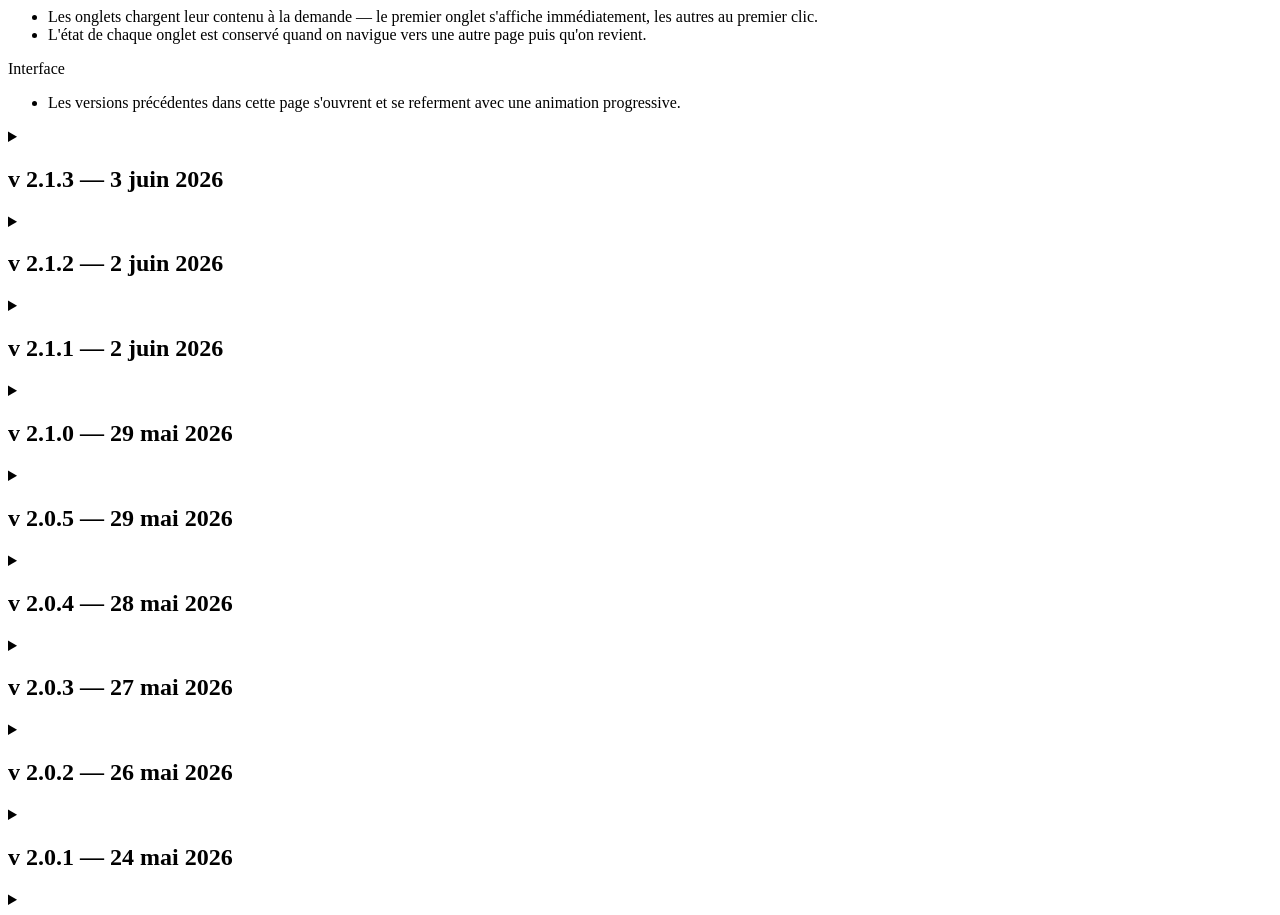
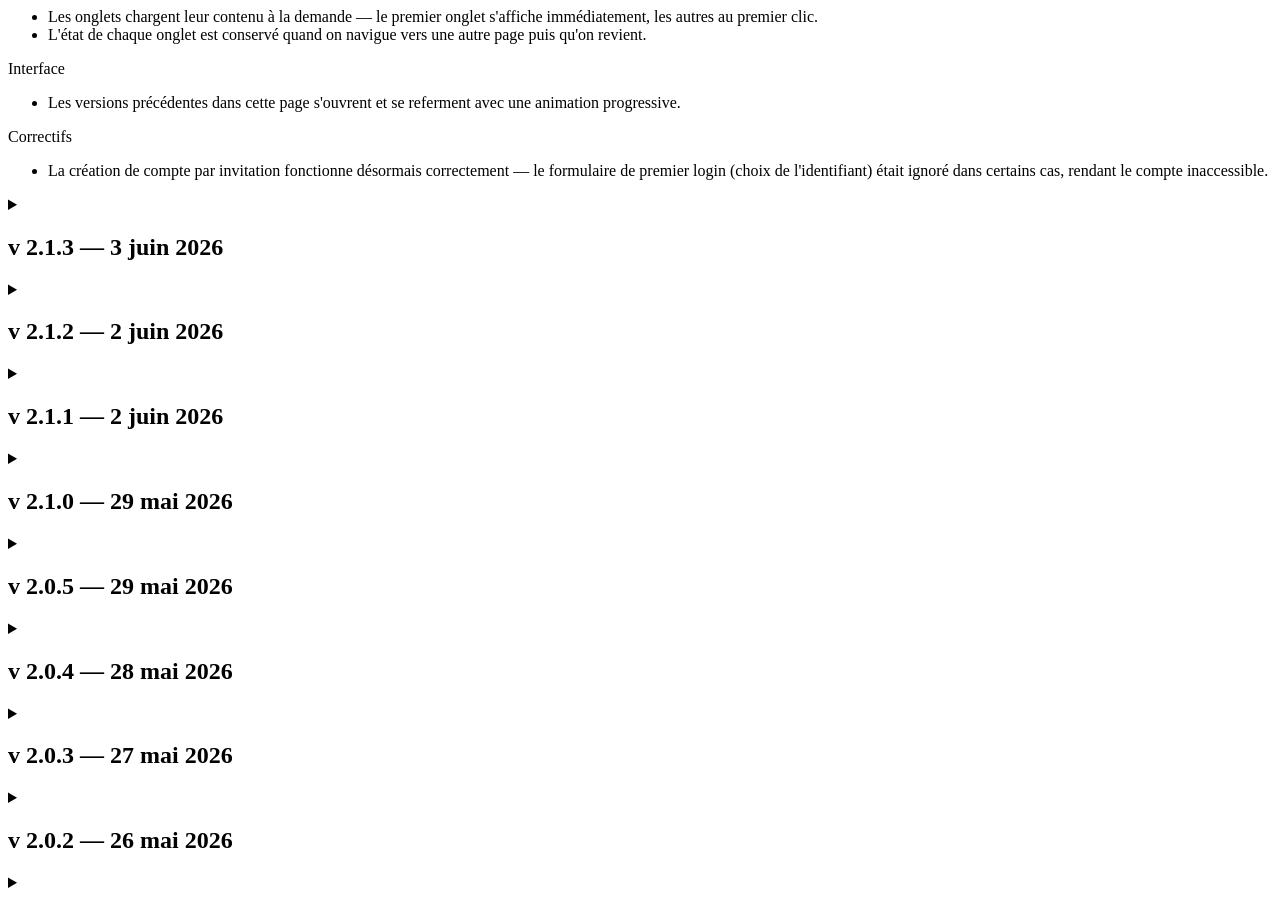
Before and after one commit to Sietch-Tabr/strapontin, a Vue app in the folder front/: page /changelog in a window 1280 px wide. Shown: the part 840-1755 px from the top of the page. Built offline with nearby package versions, Linux system fonts and the light colour scheme; no server answers.

Commit message:
docs: changelog v2.2.0 correctif invitation

```diff
--- a/front/src/pages/ChangelogPage.vue
+++ b/front/src/pages/ChangelogPage.vue
@@ -29,6 +29,12 @@
             <p class="changelog-categorie">Interface</p>
             <ul>
               <li>Les versions précédentes dans cette page s'ouvrent et se referment avec une animation progressive.</li>
+            </ul>
+          </div>
+          <div>
+            <p class="changelog-categorie">Correctifs</p>
+            <ul>
+              <li>La création de compte par invitation fonctionne désormais correctement — le formulaire de premier login (choix de l'identifiant) était ignoré dans certains cas, rendant le compte inaccessible.</li>
             </ul>
           </div>
         </div>
```
